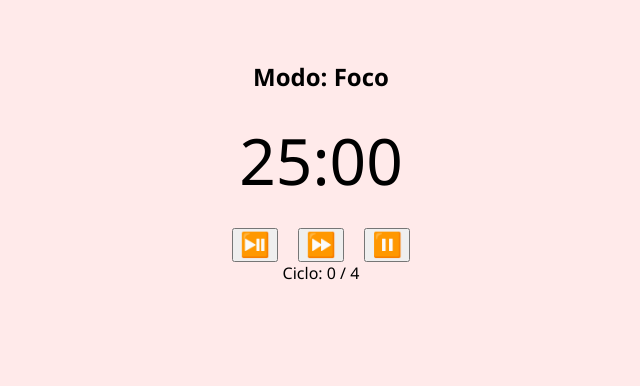
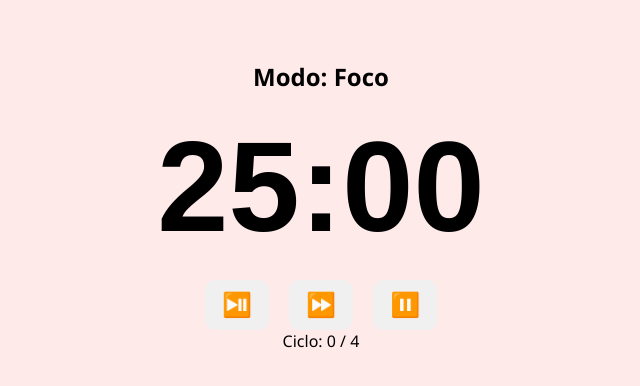
Before and after one commit to Wellldev/pomodoro-timer, a plain HTML site: page index.html in a window 1280 px wide. Both pictures are taken after a click on the button "🧠 Foco". Shown: the whole page, without its empty margins (319-959 px from the left). Drawn offline with Linux system fonts and the light colour scheme.

Commit message:
Update style.css

```diff
--- a/style.css
+++ b/style.css
@@ -77,18 +77,36 @@ body {
 
 /* Cronômetro e controle */
 #timer {
-  font-size: 4rem;
+  font-size: 8rem;
+  font-weight: bold;
   margin: 1.5rem 0;
+  font-family: 'Arial', sans-serif;
+  text-align: center;
+  margin: 20px 0;
 }
 
 .controls button {
   font-size: 1.5rem;
   margin: 0 0.5rem;
+  padding: 10px 16px;
+  border: 1px solid #d1d1d100;         /* cor da borda */
+  border-radius: 10px;            /* cantos arredondados */
+  background-color: #f0f0f0;      /* cor de fundo */
+  cursor: pointer;
+  transition: all 0.2s ease;
 }
+
+.controls button:hover {
+  background-color: #ffffff;      /* muda fundo no hover */
+  border-color: #66666600;             /* muda borda no hover */
+  transform: scale(1.05);         /* efeito de leve zoom */
+}
+
 
 /* Oculta tela */
 .screen.hidden {
   display: none;
+
 }
 
 /* Responsivo */
```
